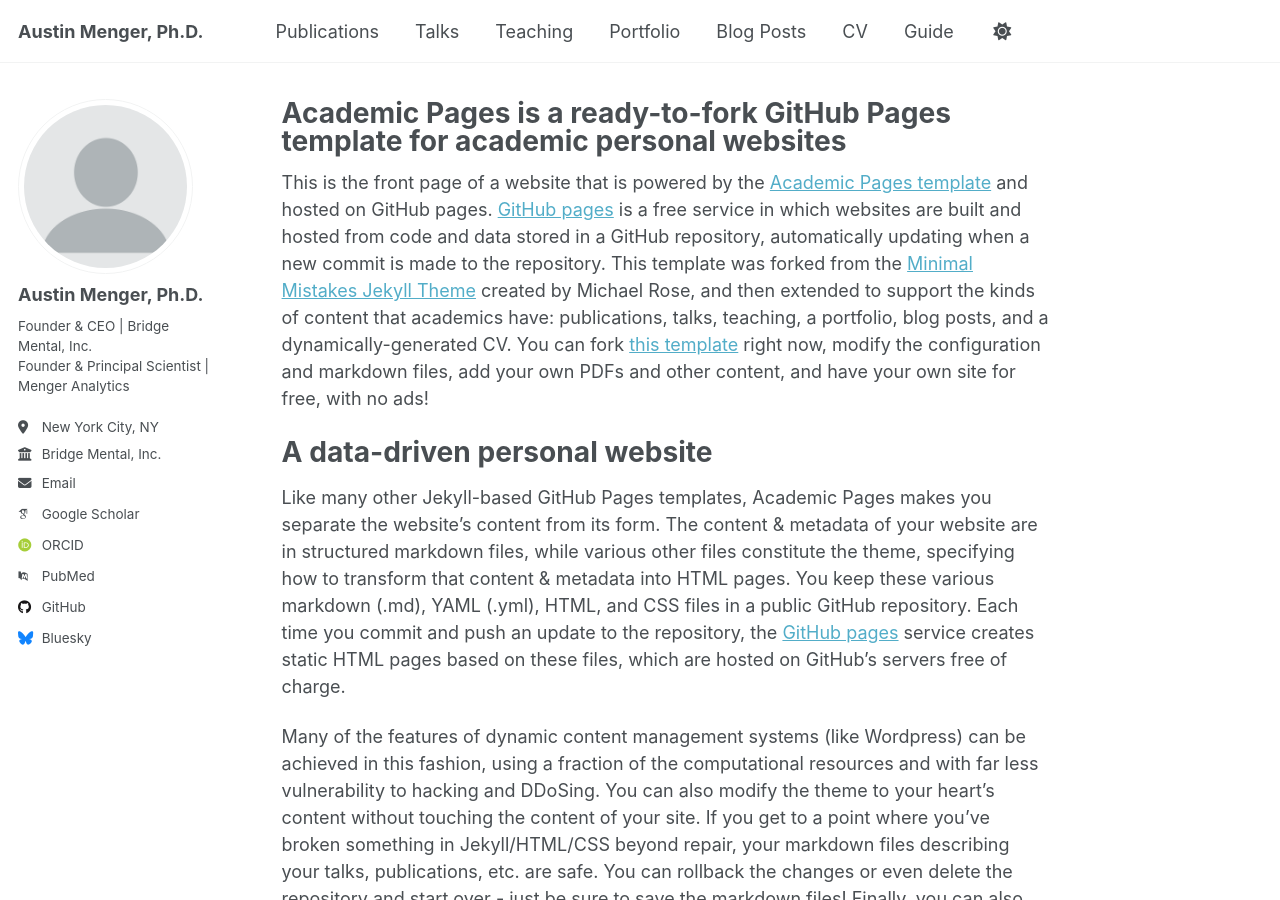
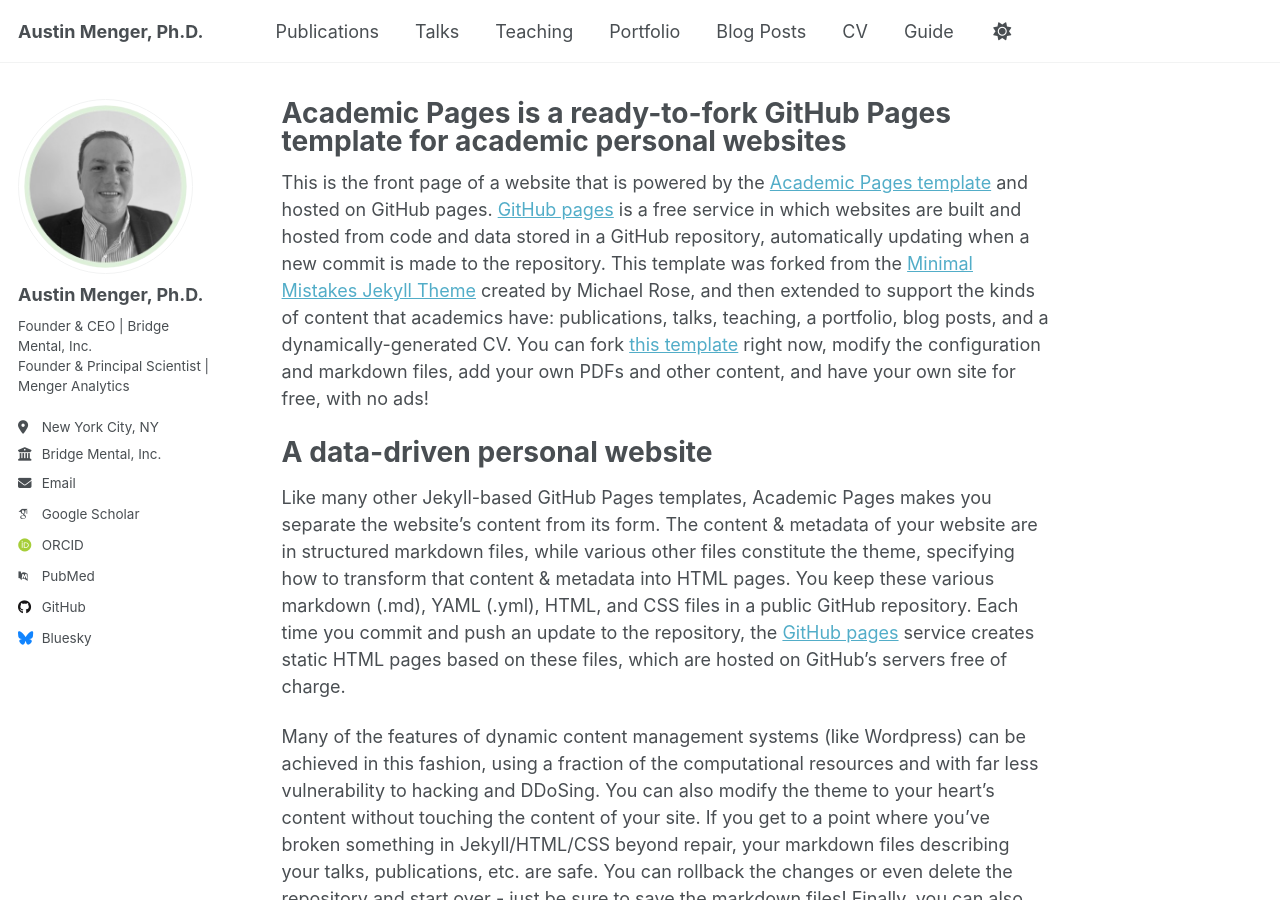
Before and after one commit to austinmenger/austinmenger.github.io, a Jekyll site: the page built from _pages/about.md, in a window 1280 px wide and 900 px high. Built offline with Jekyll 4.4.1, drawn with Linux system fonts in a browser that asks for light colours; some web fonts are replaced.

Commit message:
Update _config.yml

```diff
--- a/_config.yml
+++ b/_config.yml
@@ -22,7 +22,7 @@ repository               : "academicpages/academicpages.github.io"
 #               Additional customization can be done by editing /_includes/author-profile.html
 author:
   # Biographic information
-  avatar           : "profile.png"
+  avatar           : "austin headshot.jpg"
   name             : "Austin Menger, Ph.D."
   pronouns         : # example: "she/her"
   bio              : "Founder & CEO | Bridge Mental, Inc.<br>Founder & Principal Scientist | Menger Analytics"
```
